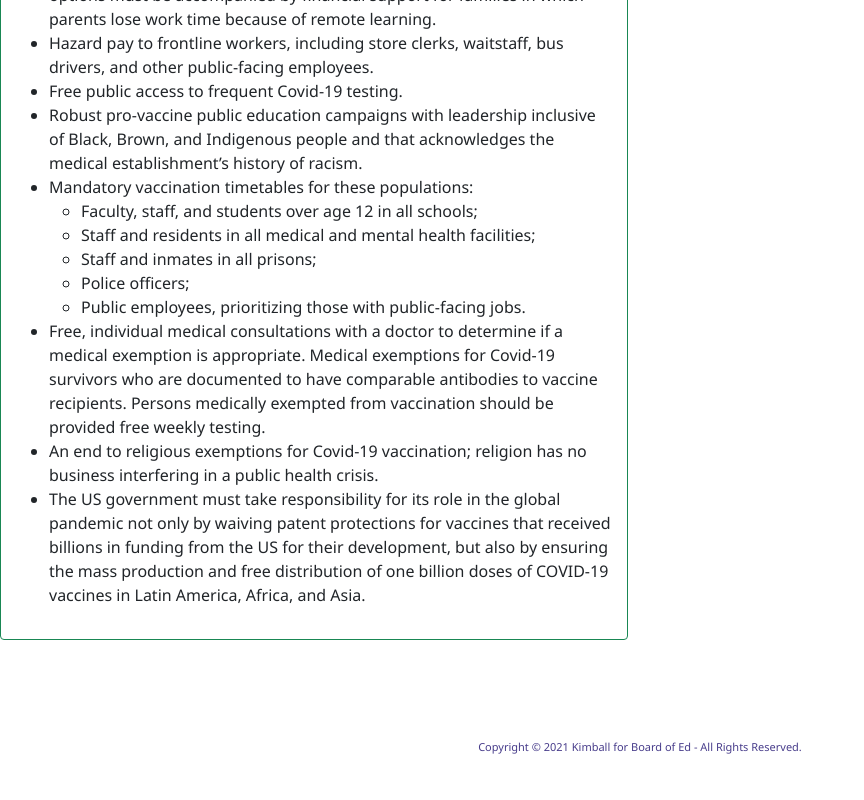
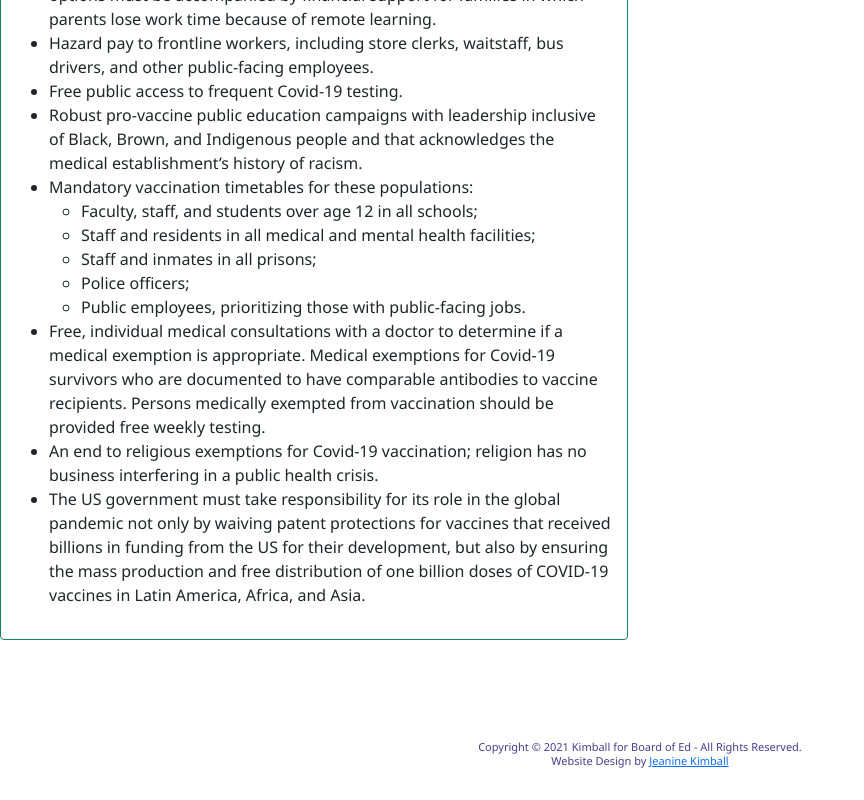
Before and after one commit to FerretedHeart/KimballBoardOfEd, an Angular app: page /news in a window 1280 px wide. Shown: the part 2426-3226 px from the top of the page, without its empty margins (0-864 px from the left). Built offline with nearby package versions, Linux system fonts and the light colour scheme.

Commit message:
Set links to open in new tab

```diff
--- a/src/app/footer/footer.component.html
+++ b/src/app/footer/footer.component.html
@@ -1,3 +1,4 @@
 <div>
-    <h6>Copyright © 2021 Kimball for Board of Ed - All Rights Reserved.</h6>
+    <h6>Copyright © 2021 Kimball for Board of Ed - All Rights Reserved.<br>
+    Website Design by <a href="https://www.facebook.com/FerretedHeart" target="_blank">Jeanine Kimball</a></h6>
 </div>
--- a/src/app/welcome/welcome.component.html
+++ b/src/app/welcome/welcome.component.html
@@ -11,17 +11,17 @@
     </div>
     <div class="row">
         <div class="col-sm">
-            <a href="https://docs.google.com/forms/d/e/1FAIpQLSc6VjM1NZB2N9FirBF0EM5y9uuy9Em1b3jN84QlHeXu6QvFtQ/viewform?vc=0&c=0&w=1&flr=0 ">
+            <a href="https://docs.google.com/forms/d/e/1FAIpQLSc6VjM1NZB2N9FirBF0EM5y9uuy9Em1b3jN84QlHeXu6QvFtQ/viewform?vc=0&c=0&w=1&flr=0 " target="_blank">
                 <img class="vote " src="./assets/images/votersurvey.png ">
             </a>
             <h3>Survey</h3>
         </div>
         <div class="col-sm email ">
             <fa-icon [icon]="faEnvelopeOpen "></fa-icon><br>
-            <a href="mailto:w.keith.kimball@gmail.com ">Email Keith</a>
+            <a href="mailto:w.keith.kimball@gmail.com " target="_blank">Email Keith</a>
         </div>
         <div class="col-sm">
-            <a href="https://secure.anedot.com/nlgreens/donate ">
+            <a href="https://secure.anedot.com/nlgreens/donate " target="_blank">
                 <img class="donate " src="./assets/images/donate.png ">
             </a>
             <h3>Donate</h3>
@@ -31,7 +31,7 @@
         <div class="col-sm">
         </div>
         <div class="col-sm">
-            <a href="https://www.facebook.com/WebWeasel "><img class="facebook " src="./assets/images/facebook.png "></a>
+            <a href="https://www.facebook.com/WebWeasel " target="_blank"><img class="facebook " src="./assets/images/facebook.png "></a>
             <h3>Visit me on Facebook</h3>
         </div>
         <div class="col-sm">
```
